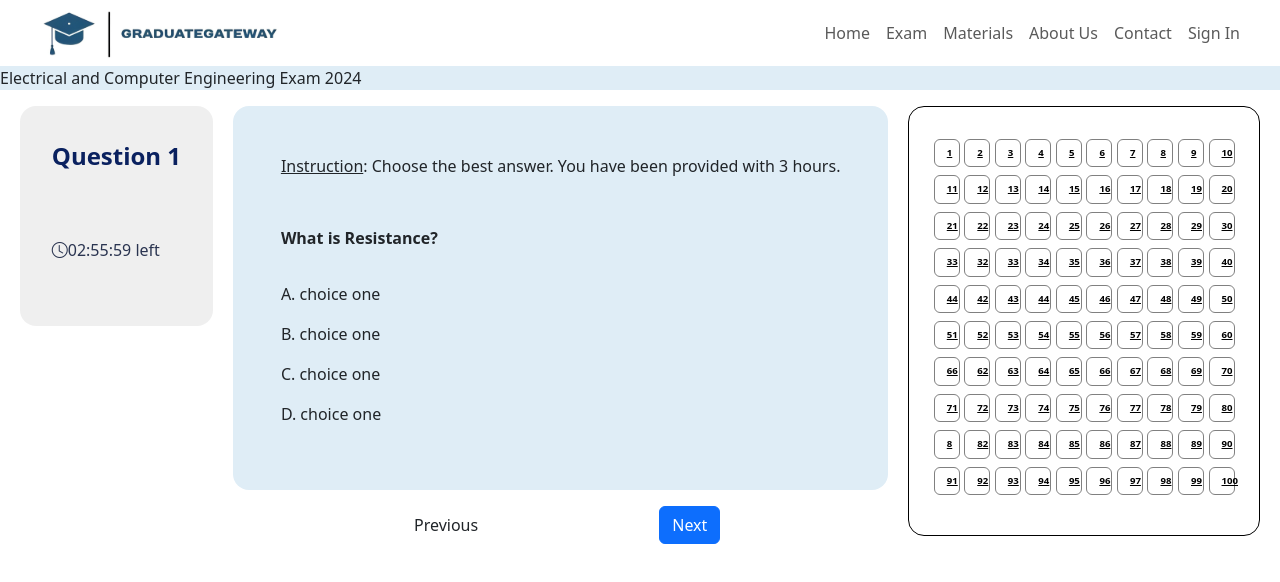
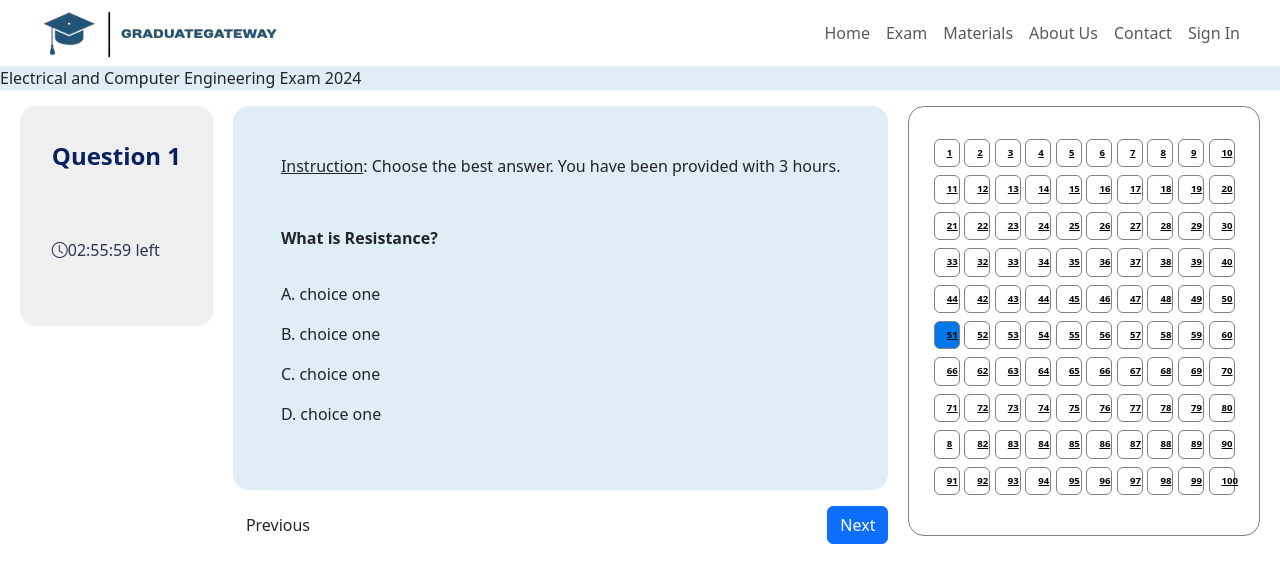
Before and after one commit to FitsumMehari/semesterProjectNew, an Angular app in the folder app/exitExam/: page /question in a window 1280 px wide. Shown: the top 582 px of the page. Built offline with nearby package versions, Linux system fonts and the light colour scheme.

Commit message:
change style of buttons

```diff
--- a/app/exitExam/src/app/user/pages/question/question.component.css
+++ b/app/exitExam/src/app/user/pages/question/question.component.css
@@ -60,14 +60,14 @@
     width: 100%;
     display: flex;
     align-items: center;
-    justify-content: space-evenly;
+    justify-content: space-between;
 }
 
 .navigation {
     background-color: #ffffff;
     padding: 2rem;
     border-radius: 1rem;
-    border: 1px solid black;
+    border: 1px solid grey;
     width: 22rem;
 }
 
@@ -89,3 +89,7 @@
 .navigation .row button:hover {
     background-color: grey;
 }
+
+.active {
+    background-color: rgb(0, 120, 233);
+}
--- a/app/exitExam/src/app/user/pages/question/question.component.html
+++ b/app/exitExam/src/app/user/pages/question/question.component.html
@@ -89,7 +89,7 @@
       ><button class="btn btn-link">50</button>
                 </div>
                 <div class="row">
-                    <button class="btn btn-link">51</button
+                    <button class="active btn btn-link">51</button
         ><button class="btn btn-link">52</button
         ><button class="btn btn-link">53</button
         ><button class="btn btn-link">54</button
```
